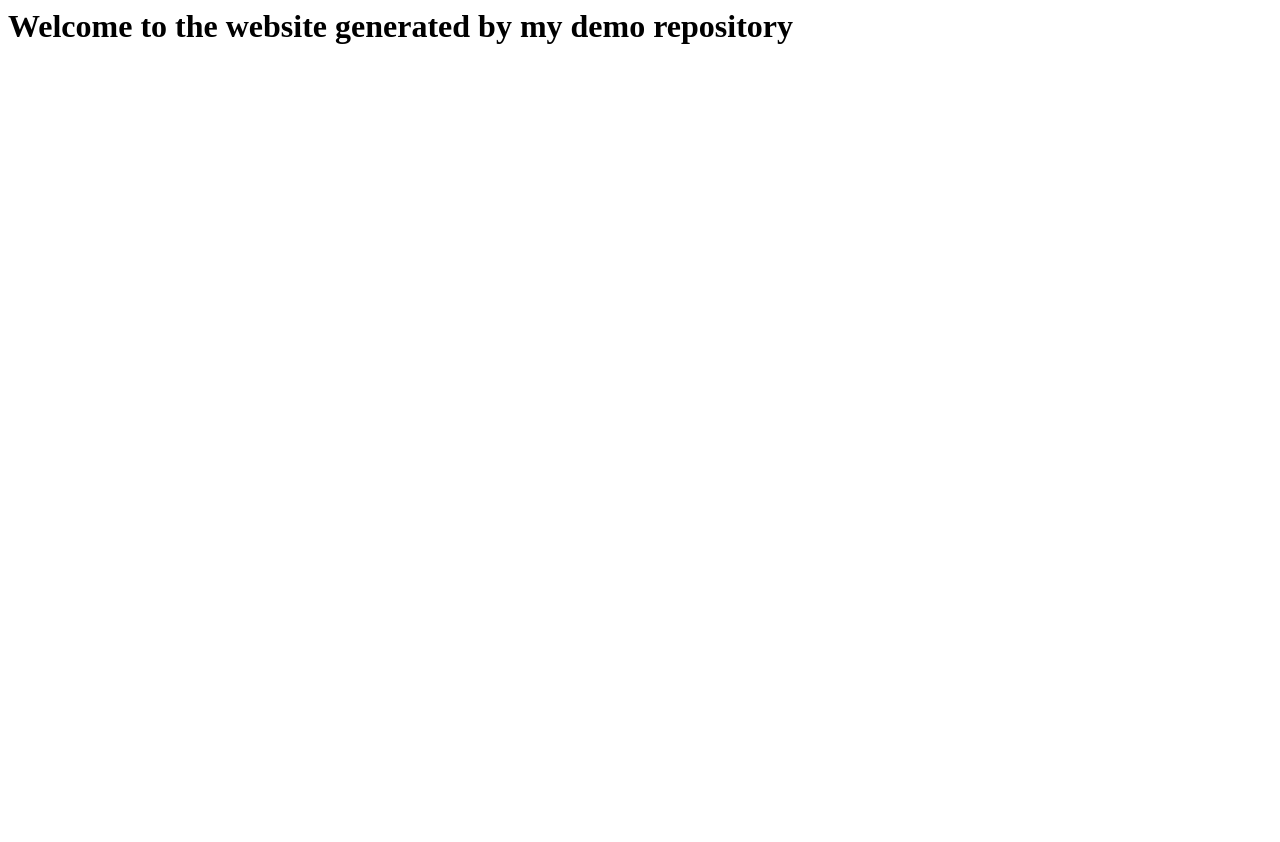
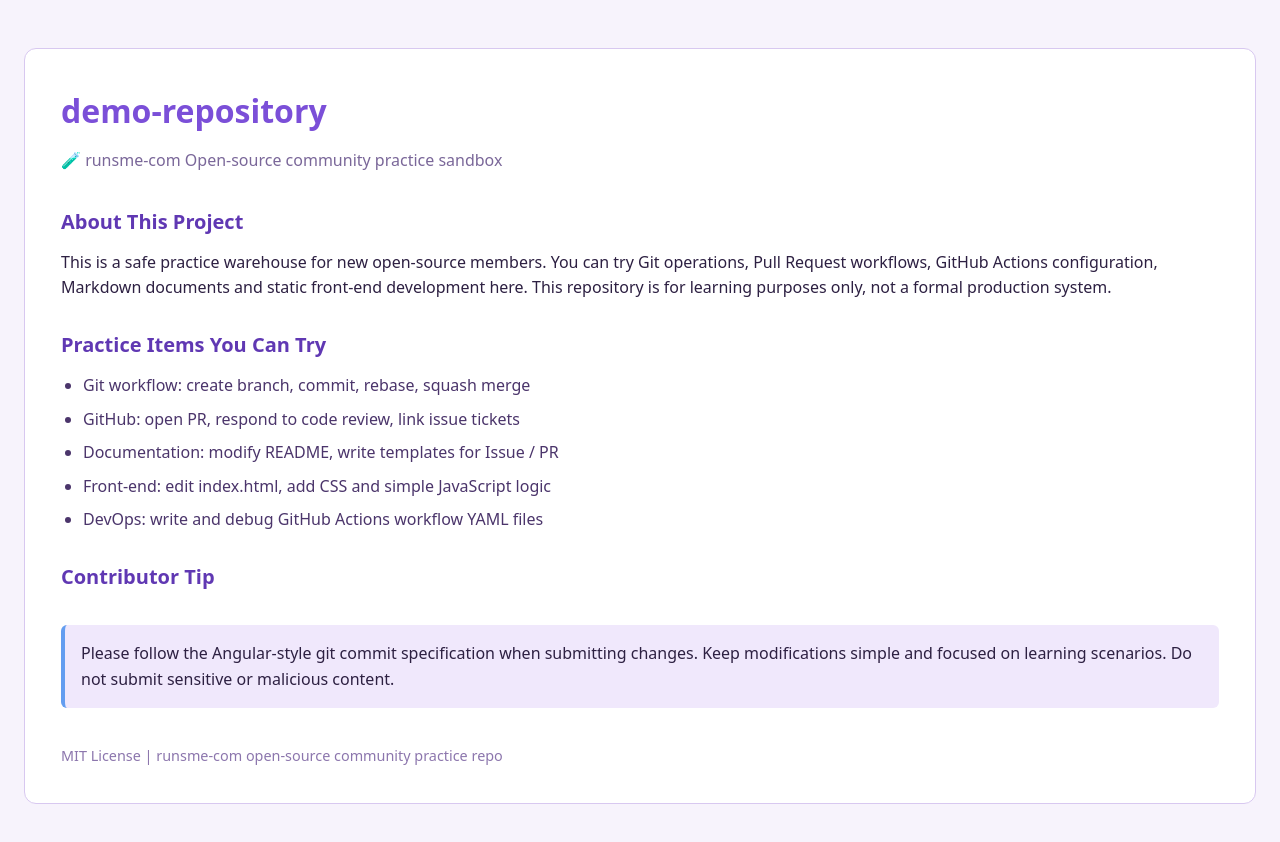
Before and after one commit to runsme-com/demo-repository, a website: page index.html in a window 1280 px wide. Before the commit the page ends 800 px from the top, so only its background shows below. Drawn offline with Linux system fonts and the light colour scheme.

Commit message:
chore(docs): ✨ update index.html layout‑heading & extend repository readme
For index.html:
- Replace original h1 title with "Welcome to the website generated by my demo repository"
- Remove max‑width constraint to implement full‑width left‑aligned layout
- Keep lavender‑blue color theme and remaining page content unchanged

For README.md:
- Update repository title, retain GitHub Actions workflow status badges
- Add file inventory for index.html, workflow yaml files and package.json
- Add repo purpose, practice items and quick‑start guidance for new contributors
- Position repository as safe trial sandbox for runsme‑com new open‑source members

Changes only cover static HTML and markdown documentation, no source‑code, logic or workflow behaviour modified.

```diff
--- a/index.html
+++ b/index.html
@@ -1 +1,109 @@
-<h1>Welcome to the website generated by my demo repository</h1>
+<!doctype html>
+<html lang="en">
+  <head>
+    <meta charset="UTF-8" />
+    <meta name="viewport" content="width=device-width, initial-scale=1.0" />
+    <title>demo‑repository | runsme‑com Open‑Source Sandbox</title>
+    <style>
+      * {
+        margin: 0;
+        padding: 0;
+        box-sizing: border-box;
+      }
+      body {
+        font-family:
+          system-ui,
+          -apple-system,
+          Segoe UI,
+          Roboto,
+          Helvetica,
+          Arial,
+          sans-serif;
+        background-color: #f7f3fc;
+        color: #2d2042;
+        margin: 0;
+        padding: 48px 24px;
+        line-height: 1.6;
+      }
+      .container {
+        background-color: #ffffff;
+        border-radius: 12px;
+        padding: 36px;
+        border: 1px solid #d8c8f0;
+        /* 移除 max‑width，宽度跟随视口 */
+        width: 100%;
+      }
+      h1 {
+        font-size: 2rem;
+        margin-bottom: 12px;
+        color: #7b4fd8;
+      }
+      .subtitle {
+        color: #7a6799;
+        margin-bottom: 32px;
+      }
+      h2 {
+        margin-top: 28px;
+        margin-bottom: 12px;
+        font-size: 1.25rem;
+        color: #6038b3;
+      }
+      ul {
+        padding-left: 22px;
+        color: #4b356b;
+      }
+      li {
+        margin-bottom: 8px;
+      }
+      .note {
+        margin-top: 32px;
+        padding: 16px;
+        background-color: #f0e8fc;
+        border-left: 4px solid #639df0;
+        border-radius: 6px;
+      }
+      footer {
+        margin-top: 36px;
+        font-size: 0.9rem;
+        color: #8c76ad;
+      }
+    </style>
+  </head>
+  <body>
+    <div class="container">
+      <h1>demo‑repository</h1>
+      <p class="subtitle">
+        🧪 runsme‑com Open‑source community practice sandbox
+      </p>
+
+      <h2>About This Project</h2>
+      <p>
+        This is a safe practice warehouse for new open‑source members. You can
+        try Git operations, Pull Request workflows, GitHub Actions
+        configuration, Markdown documents and static front‑end development here.
+        This repository is for learning purposes only, not a formal production
+        system.
+      </p>
+
+      <h2>Practice Items You Can Try</h2>
+      <ul>
+        <li>Git workflow: create branch, commit, rebase, squash merge</li>
+        <li>GitHub: open PR, respond to code review, link issue tickets</li>
+        <li>Documentation: modify README, write templates for Issue / PR</li>
+        <li>Front‑end: edit index.html, add CSS and simple JavaScript logic</li>
+        <li>DevOps: write and debug GitHub Actions workflow YAML files</li>
+      </ul>
+
+      <h2>Contributor Tip</h2>
+      <div class="note">
+        Please follow the Angular‑style git commit specification when submitting
+        changes. Keep modifications simple and focused on learning scenarios. Do
+        not submit sensitive or malicious content.
+      </div>
+
+      <footer>
+        MIT License | runsme‑com open‑source community practice repo
+      </footer>
+    </div>
+  </body>
+</html>
```
Also changed, not shown: README.md.
